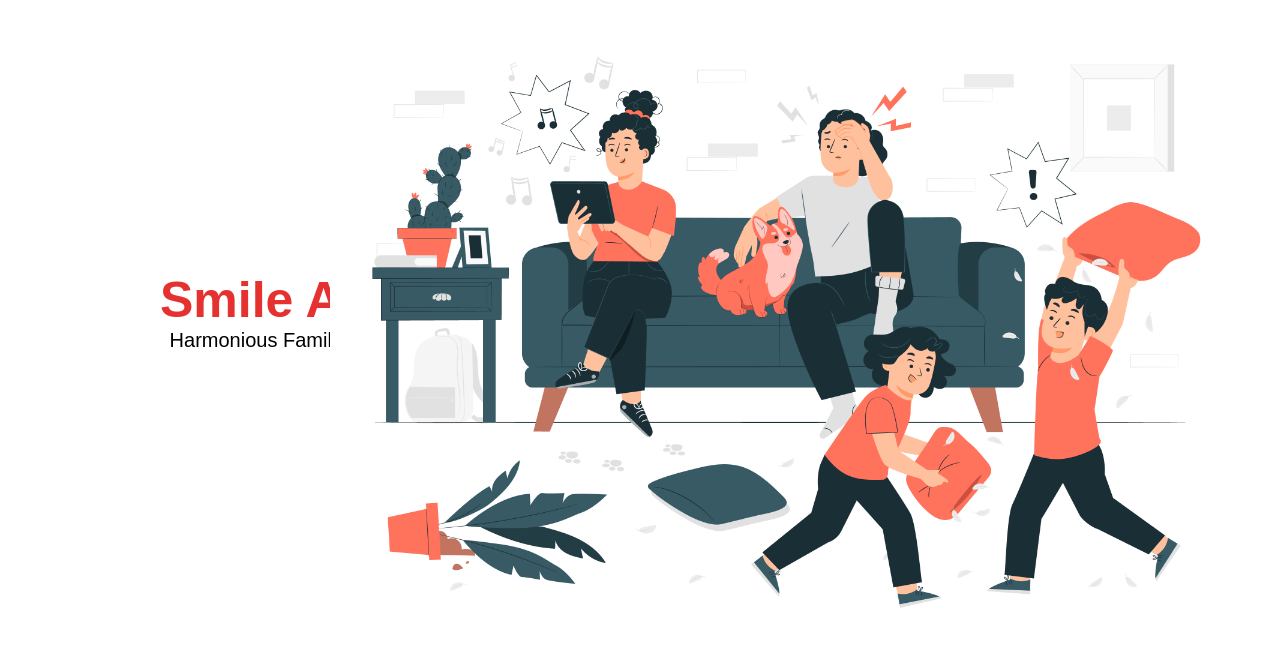
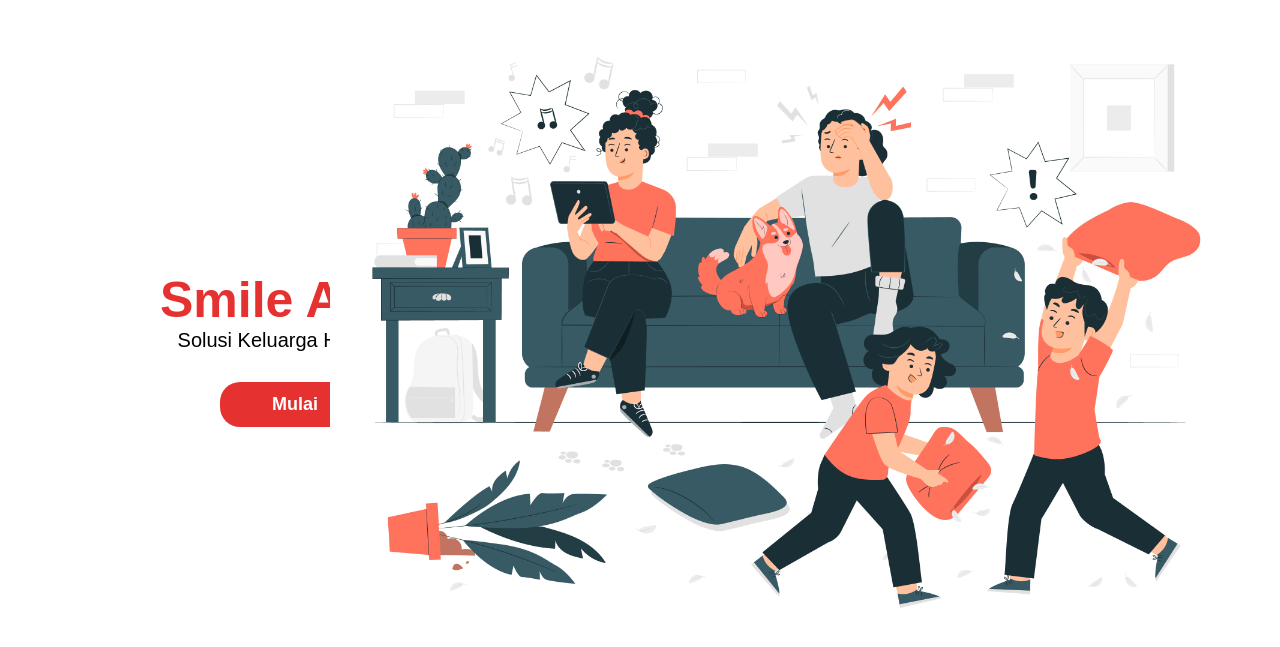
Before and after one commit to insomniagung/smileapps, a React app: page / in a window 1280 px wide. Shown: the part 75-722 px from the top of the page. Built offline with nearby package versions, Linux system fonts and the light colour scheme.

Commit message:
Menambahkan Button Pada HomePage

```diff
--- a/src/styles/homepage.css
+++ b/src/styles/homepage.css
@@ -14,6 +14,26 @@
 }
 
 .homepage-banner__body {
-  padding-left: 10.6rem;
+  padding-left: 11.1rem;
   font-size: 20px;
 }
+
+.homepage-button {
+  background-color: rgb(230, 49, 49);
+  color: white;
+  border-radius: 20px;
+  height: 45px;
+  width: 150px;
+  margin-left: 220px;
+  margin-top: 30px;
+  border: none;
+  font-weight: bold;
+  font-size: 18px;
+  transition: 0.5s ease-in-out;
+}
+
+.homepage-button:hover {
+  width: 155px;
+  height: 48px;
+  box-shadow: 3px 5px #000000;
+}
--- a/src/views/pages/HomePage.js
+++ b/src/views/pages/HomePage.js
@@ -5,7 +5,8 @@ function HomePages() {
   return (
     <div className="homepage-banner">
       <h1 className="homepage-banner__title">Smile Apps</h1>
-      <p className="homepage-banner__body">Harmonious Family Solution</p>
+      <p className="homepage-banner__body">Solusi Keluarga Harmonis</p>
+      <button className="homepage-button">Mulai</button>
       <img src={bannerImage} alt="banner" className="homepage-banner__image" />
     </div>
   );
```
